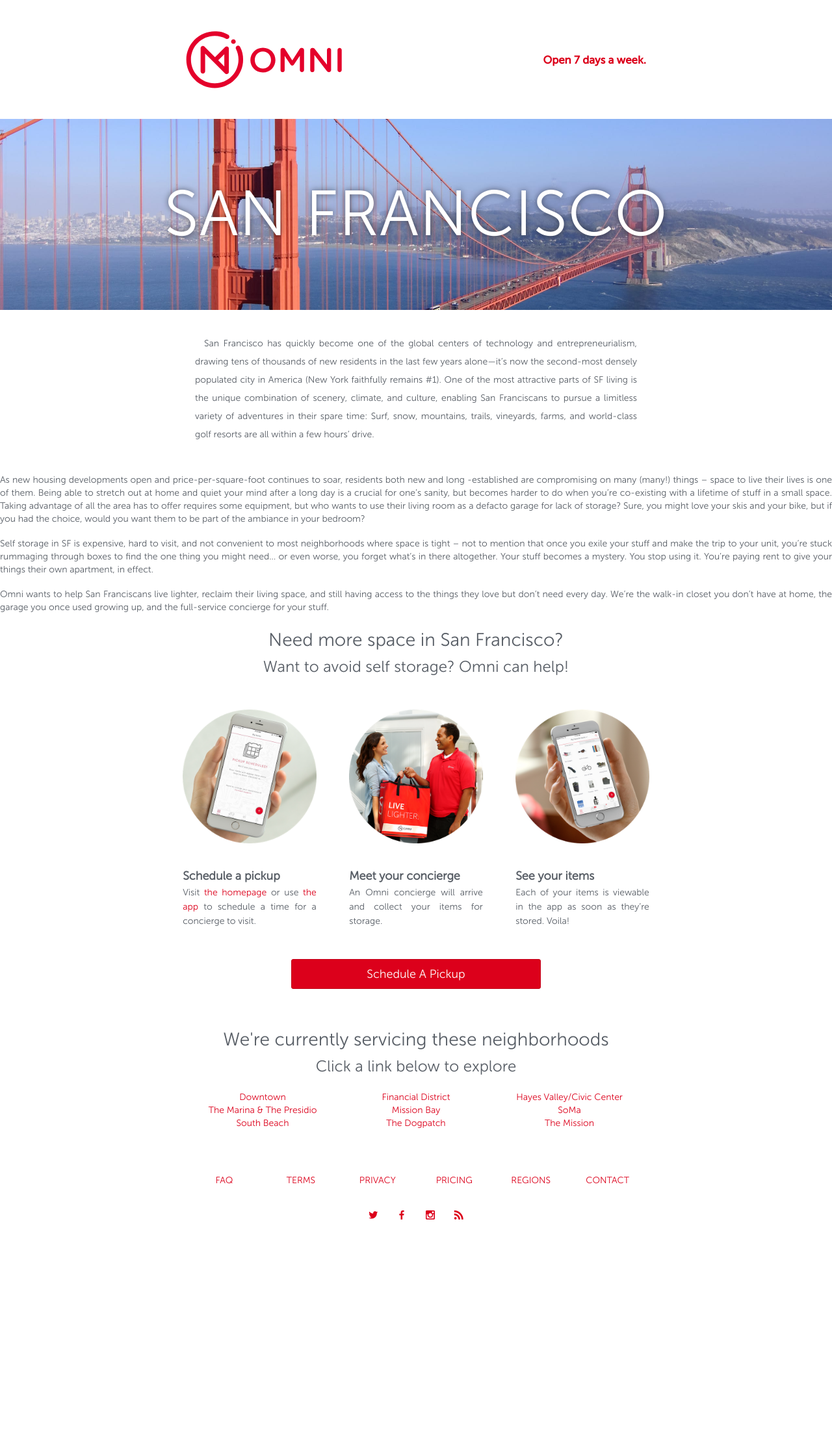
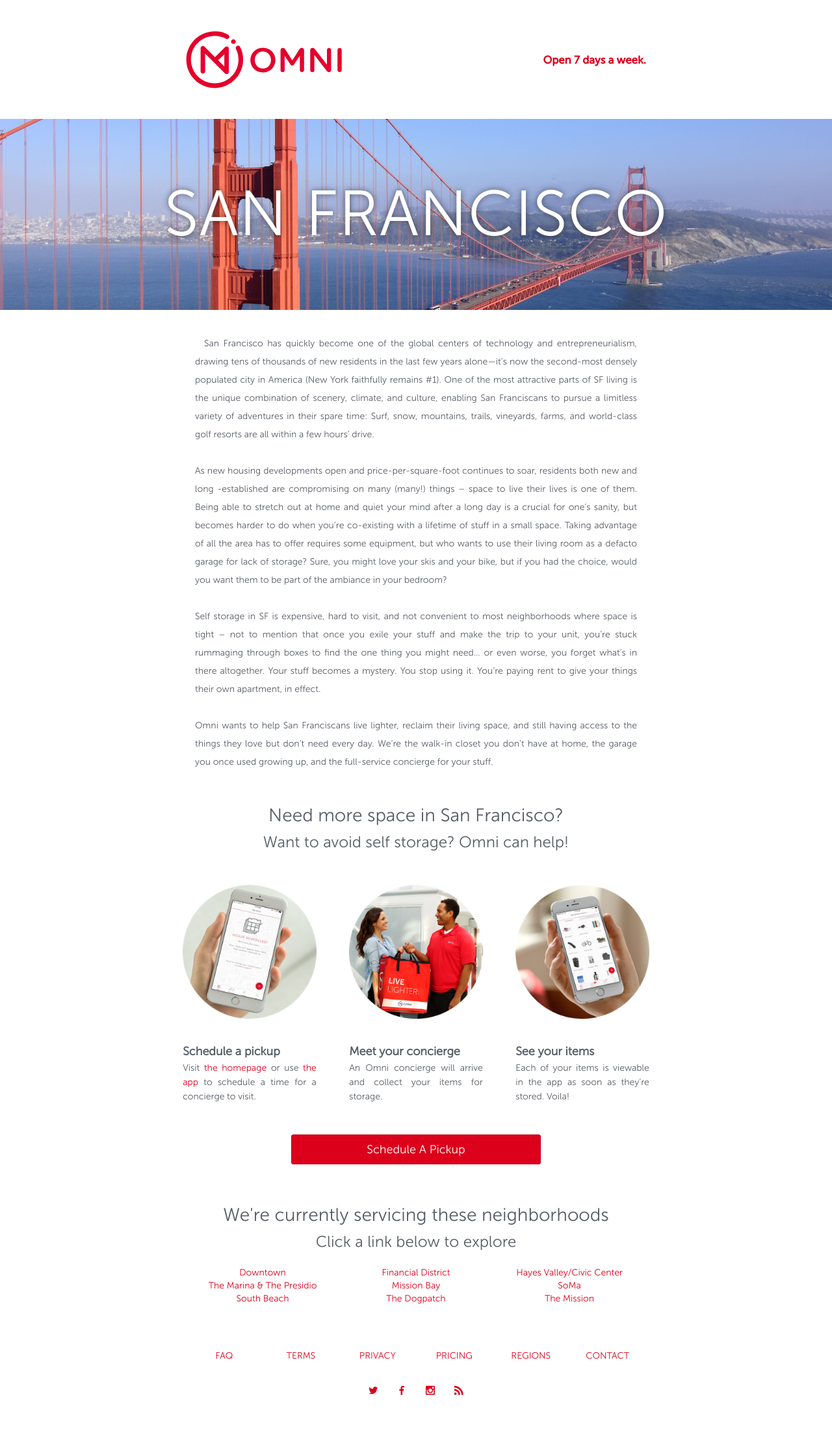
Before and after one commit to craigsmith24/omni-web-local, a Jekyll site: the page built from san-francisco/index.html, in a window 1280 px wide. Shown: the whole page at 65% size. Built offline with Jekyll 4.4.1, drawn with Linux system fonts in a browser that asks for light colours; before the commit the page ends 1937 px from its top, so only the background shows below that.

```diff
--- a/_config.yml
+++ b/_config.yml
@@ -50,22 +50,22 @@ defaults:
               America (New York faithfully remains #1). One of the most attractive parts of SF living is the unique
               combination of scenery, climate, and culture, enabling San Franciscans to pursue a limitless variety of
               adventures in their spare time: Surf, snow, mountains, trails, vineyards, farms, and world-class golf resorts
-              are all within a few hours’ drive. </p>
-              <p>As new housing developments open and price-per-square-foot continues to soar, residents both new and long
+              are all within a few hours’ drive. <br>
+              </br>As new housing developments open and price-per-square-foot continues to soar, residents both new and long
               -established are compromising on many (many!) things – space to live their lives is one of them. Being able
               to stretch out at home and quiet your mind after a long day is a crucial for one’s sanity, but becomes harder
               to do when you’re co-existing with a lifetime of stuff in a small space. Taking advantage of all the area has
               to offer requires some equipment, but who wants to use their living room as a defacto garage for lack of
               storage? Sure, you might love your skis and your bike, but if you had the choice, would you want them to be
-              part of the ambiance in your bedroom?</p>
-              <p>Self storage in SF is expensive, hard to visit, and not convenient to most neighborhoods where space is
+              part of the ambiance in your bedroom?<br>
+              </br>Self storage in SF is expensive, hard to visit, and not convenient to most neighborhoods where space is
               tight – not to mention that once you exile your stuff and make the trip to your unit, you’re stuck rummaging
               through boxes to find the one thing you might need… or even worse, you forget what’s in there altogether.
               Your stuff becomes a mystery. You stop using it. You’re paying rent to give your things their own apartment,
-              in effect.</p>
-              <p>Omni wants to help San Franciscans live lighter, reclaim their living space, and still having access to
+              in effect.<br>
+              </br>Omni wants to help San Franciscans live lighter, reclaim their living space, and still having access to
               the things they love but don’t need every day. We’re the walk-in closet you don’t have at home, the garage
-              you once used growing up, and the full-service concierge for your stuff.</p>
+              you once used growing up, and the full-service concierge for your stuff.
 
             section_1_header: "San Francisco"
             section_2_header: "Need more space in San Francisco?"
```
